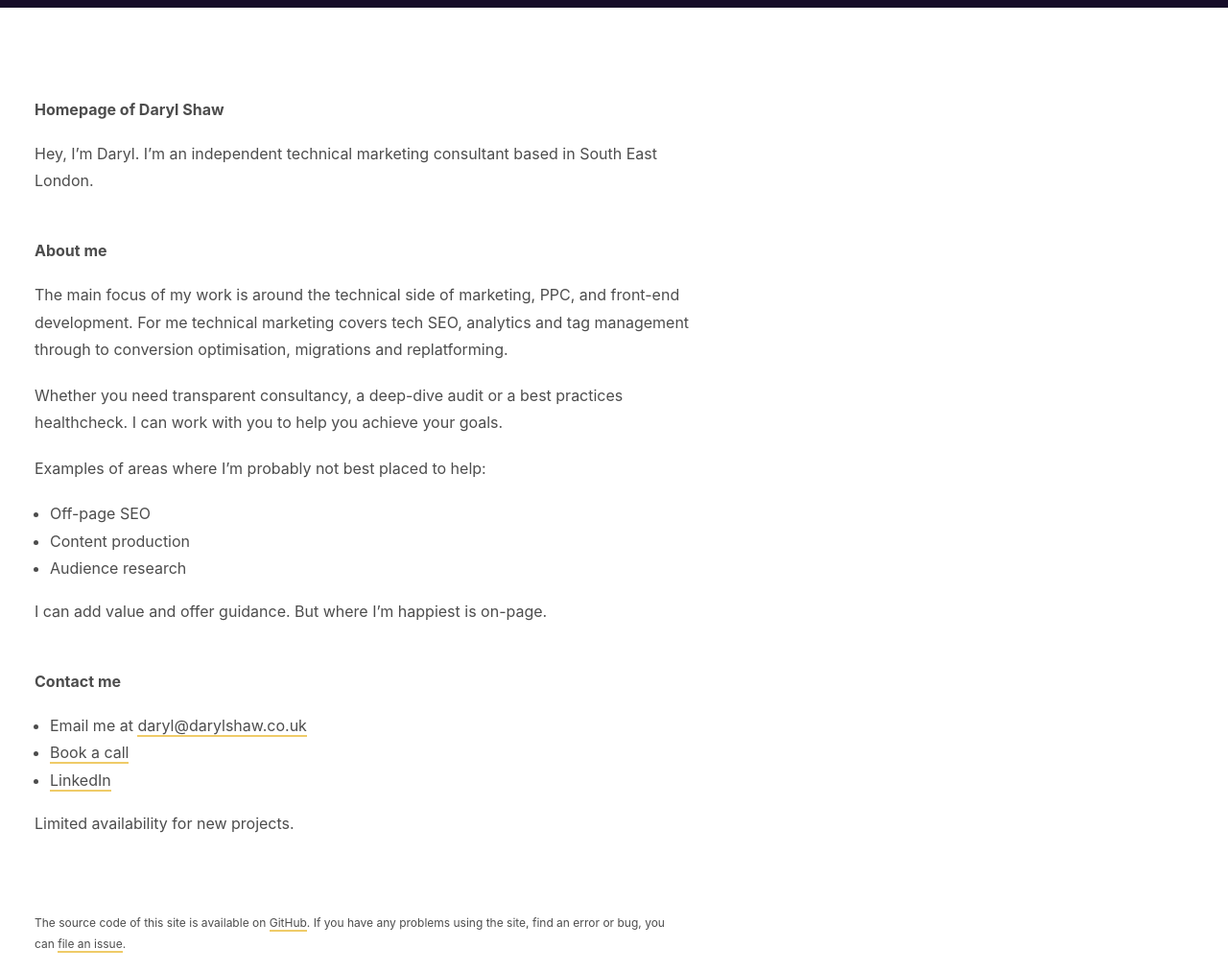
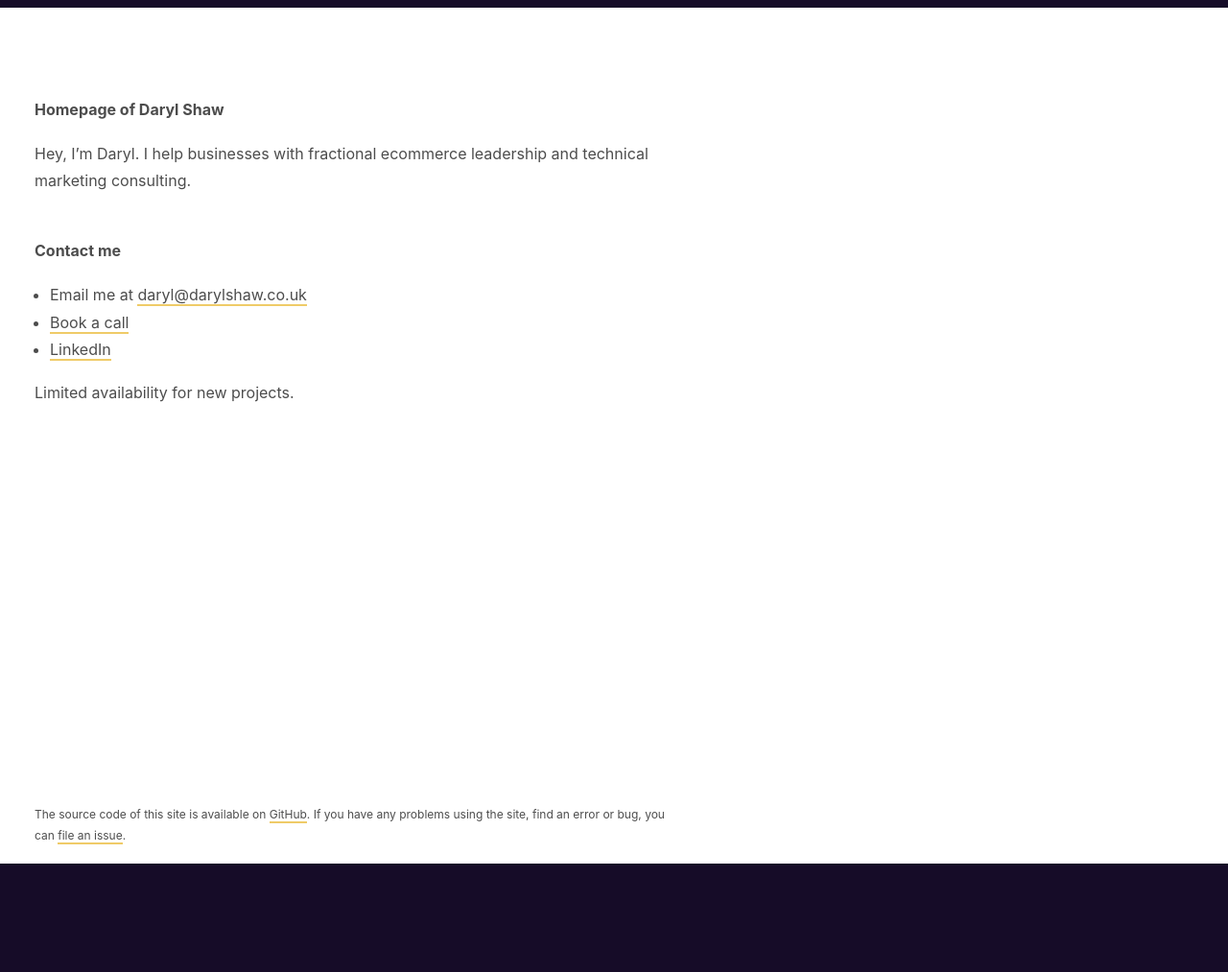
Before and after one commit to darylshaw/darylshaw.co.uk, a Jekyll site: the page built from index.md, in a window 1280 px wide. Shown: the whole page at 96% size. Built offline with Jekyll 4.4.1, drawn with Linux system fonts in a browser that asks for light colours; comment, search, counter and statistics services are not loaded; after the commit the page ends 900 px from its top, so only the background shows below that.

Commit message:
Updated homepage content and styling so that it works with less content

```diff
--- a/_sass/base/_base.scss
+++ b/_sass/base/_base.scss
@@ -52,14 +52,16 @@ body {
   background-color: var(--purple);
   border-top: 0.5rem solid var(--purple);
   color: var(--text-color);
+  display: flex;
+  flex-direction: column;
 }
 
 main {
-  min-height: 100vh;
   position: relative;
   z-index: 1;
   background: var(--bg-color);
   padding: 3rem 0;
+  flex-grow: 1;
 }
 
 iframe {
--- a/index.md
+++ b/index.md
@@ -1,26 +1,12 @@
 ---
-title: Homepage of Daryl Shaw - London-based Technical Marketing Consultant
+title: Homepage of Daryl Shaw - London-based Independent Consultant
 date: 2015-11-11 00:21:00 Z
 position: 0
-description: Independent technical marketing consultant based in South East London. Available for new projects Q3 2022.
+description: Independent consultant based in South East London. Limited availability for new projects.
 layout: index
 ---
 
-Hey, I’m Daryl. I’m an independent technical marketing consultant based in South East London.
-
-## About me
-
-The main focus of my work is around the technical side of marketing, PPC, and front-end development. For me technical marketing covers tech SEO, analytics and tag management through to conversion optimisation, migrations and replatforming.
-
-Whether you need transparent consultancy, a deep-dive audit or a best practices healthcheck. I can work with you to help you achieve your goals.
-
-Examples of areas where I'm probably not best placed to help:
-
-* Off-page SEO
-* Content production
-* Audience research
-
-I can add value and offer guidance. But where I'm happiest is on-page.
+Hey, I’m Daryl. I help businesses with fractional ecommerce leadership and technical marketing consulting.
 
 ## Contact me
 
```
